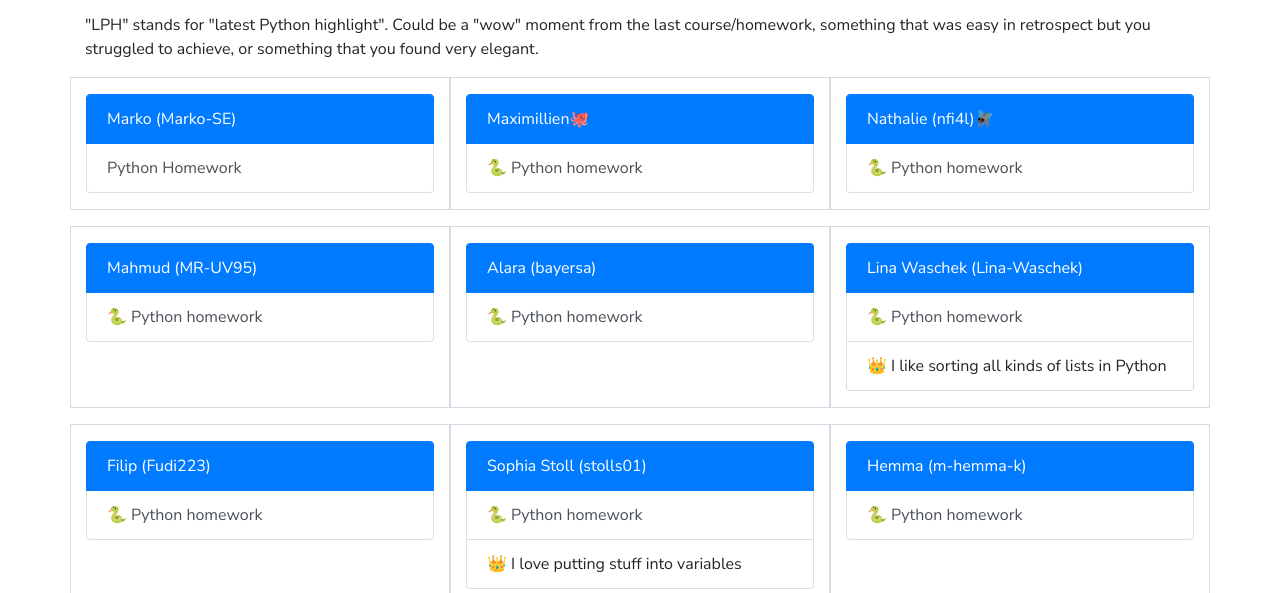
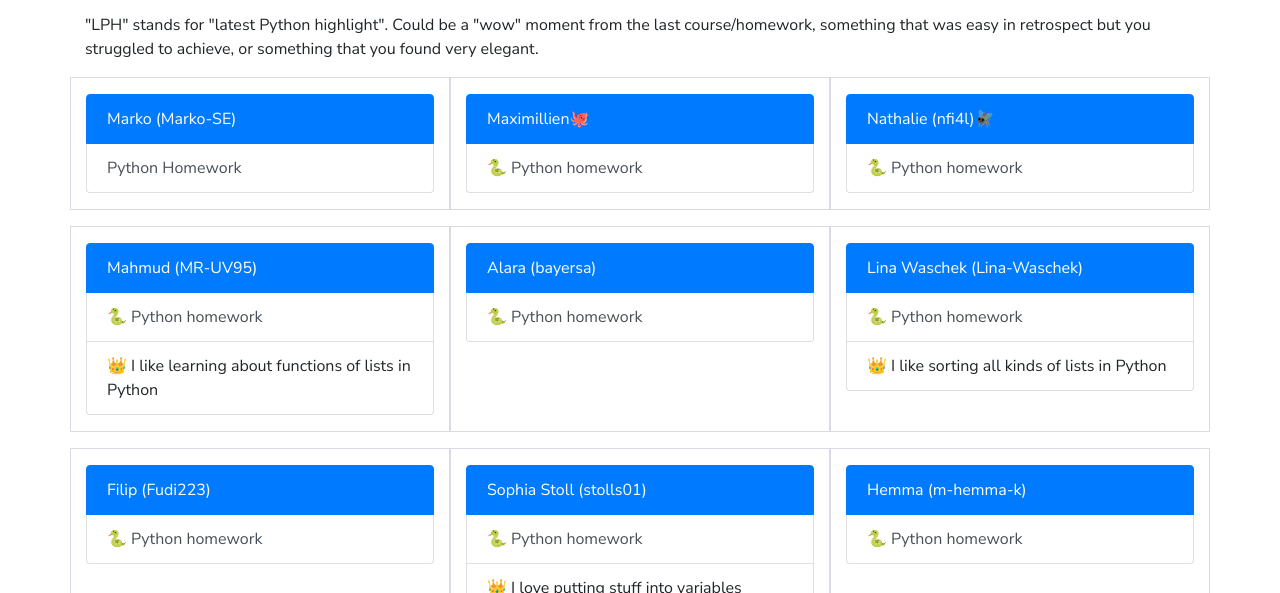
Before and after one commit to user123-ctrl/ue300160.github.io, a plain HTML site: page index.html in a window 1280 px wide. Shown: the part 207-800 px from the top of the page. Drawn offline with nearby package versions, Linux system fonts and the light colour scheme.

Commit message:
Added intro to python homework

```diff
--- a/index.html
+++ b/index.html
@@ -86,6 +86,7 @@
                         (MR-UV95) </a>
                     <a href="https://github.com/MR-UV95/python-homework" class="list-group-item list-group-item-action">
                         🐍 Python homework </a>
+                    <a class="list-group-item list-group-item-action"> 👑 I like learning about functions of lists in Python </a>
                 </div>
             </div>
             <div class="col-4">
```
